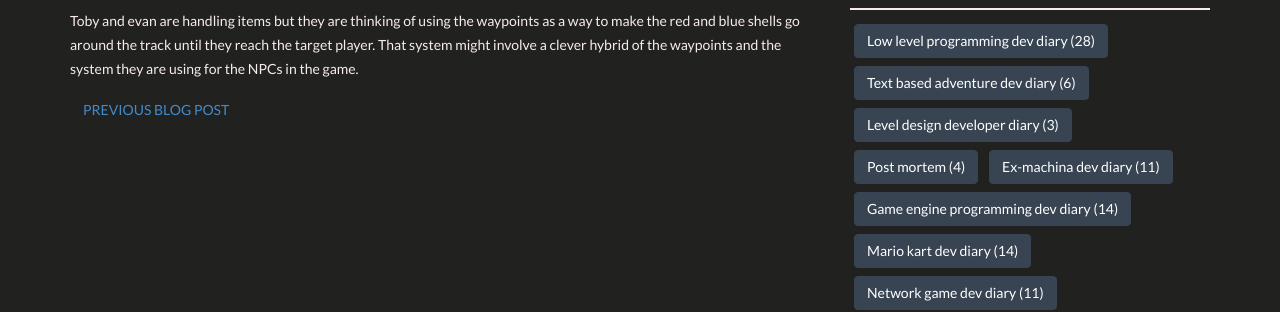
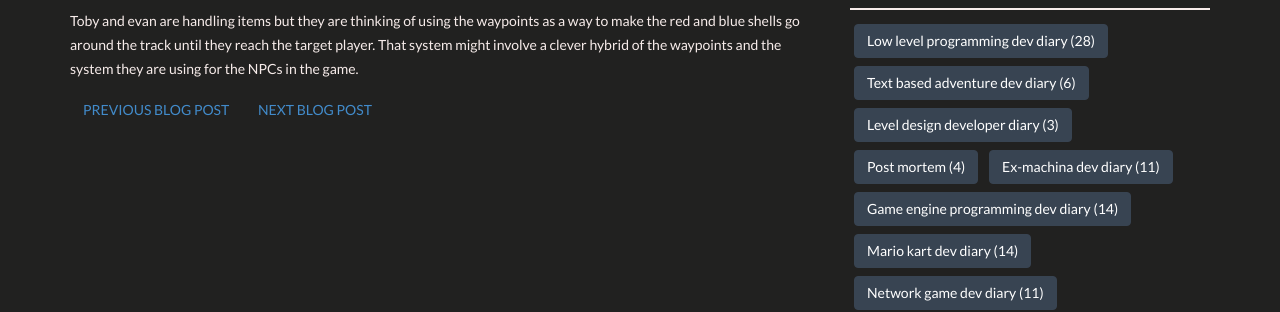
Before and after one commit to lbondi7/lbondi7.github.io, a Jekyll site: the page built from _posts/2019-03-20-gep-mariokart-8.markdown, in a window 1280 px wide and 900 px high, scrolled down 942 px. Shown: the part 224-536 px from the top of the window. Built offline with Jekyll 4.4.1, drawn with Linux system fonts in a browser that asks for light colours; nearby versions of some CDN libraries.

Commit message:
Update 2019-03-20-gep-mariokart-8.markdown

```diff
--- a/_posts/2019-03-20-gep-mariokart-8.markdown
+++ b/_posts/2019-03-20-gep-mariokart-8.markdown
@@ -30,4 +30,4 @@
 Toby and evan are handling items but they are thinking of using the waypoints as a way to make the red and blue shells go around the track until they reach the target player. That system might involve a clever hybrid of the waypoints and the system they are using for the NPCs in the game.
 
 
-[PREVIOUS BLOG POST](https://lbondi7.github.io/game%20engine%20programming%20dev%20diary/mario%20kart%20dev%20diary/gep-mariokart-7){: .btn}
+[PREVIOUS BLOG POST](https://lbondi7.github.io/game%20engine%20programming%20dev%20diary/mario%20kart%20dev%20diary/gep-mariokart-7){: .btn} [NEXT BLOG POST](https://lbondi7.github.io/game%20engine%20programming%20dev%20diary/mario%20kart%20dev%20diary/gep-mariokart-9){: .btn}
```
